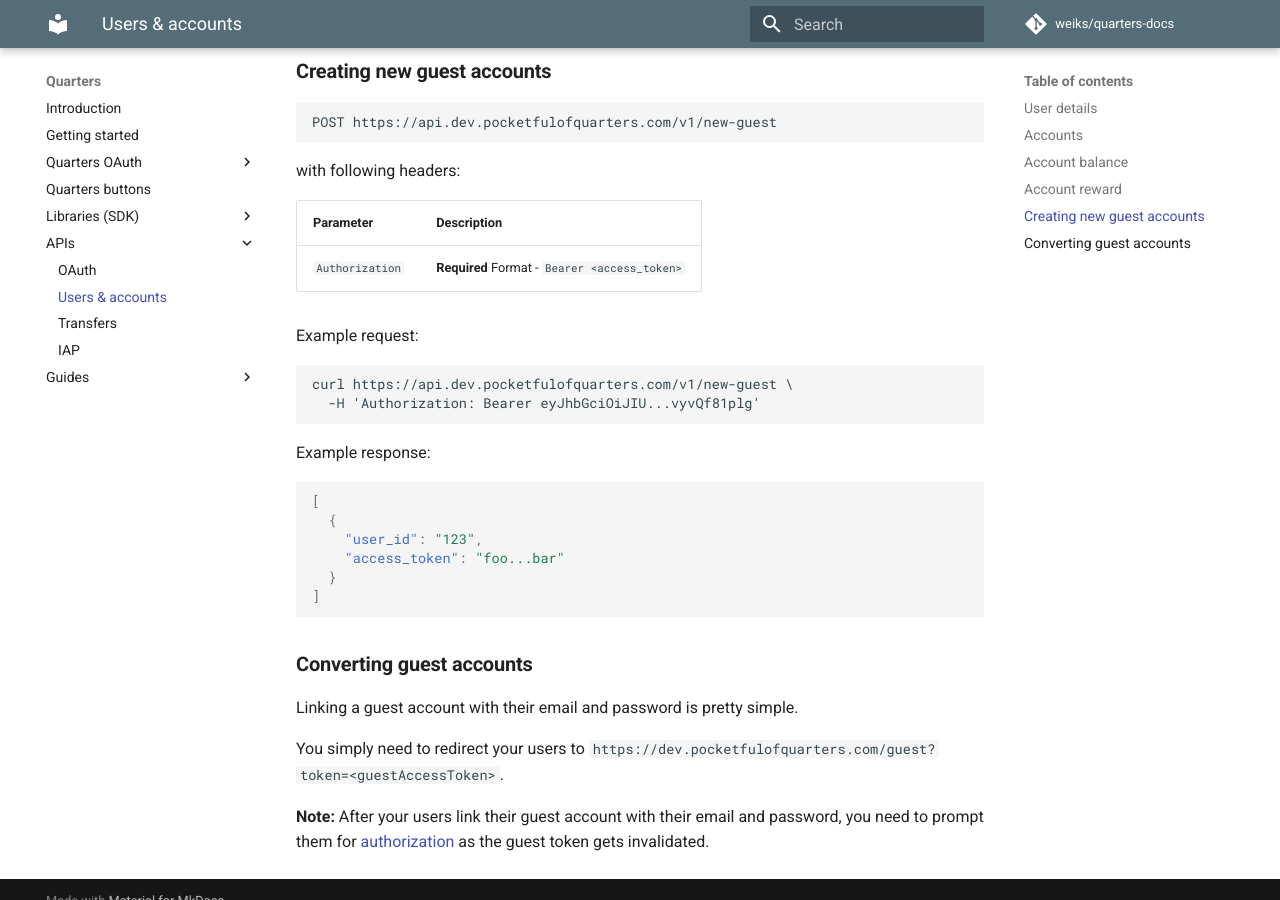
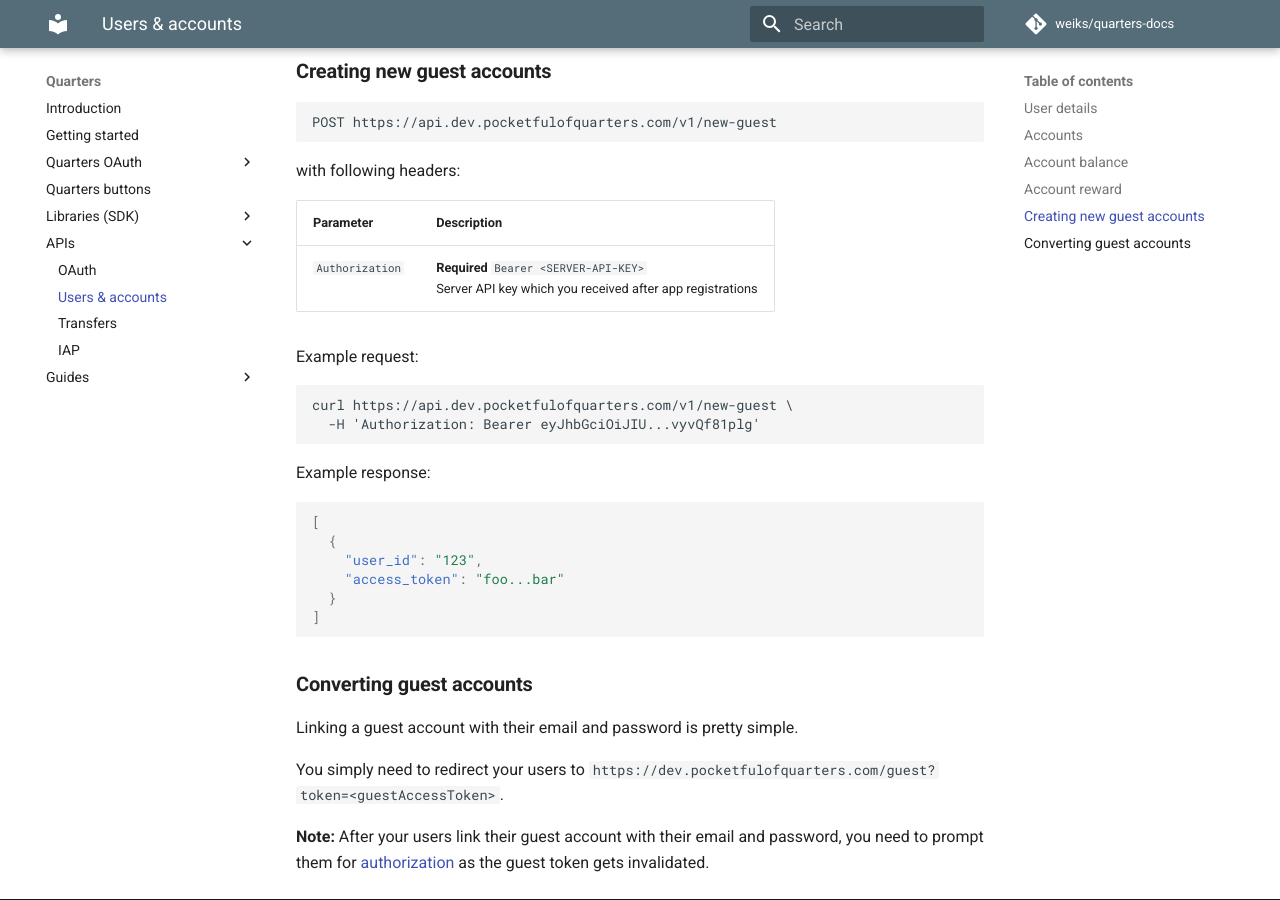
Before and after one commit to weiks/quarters-docs, an MkDocs documentation site: the page built from docs/apis/user.md, in a window 1280 px wide and 900 px high, scrolled down 3028 px. Built offline with MkDocs 1.6.1 and Material for MkDocs 9.7.7, drawn with Linux system fonts in a browser that asks for light colours; comment, search, counter and statistics services are not loaded; old or Windows-style settings are respelled for this version of MkDocs.

Commit message:
small clear up

```diff
--- a/docs/apis/user.md
+++ b/docs/apis/user.md
@@ -150,9 +150,9 @@
 
 with following headers:
 
-| Parameter       | Description                                   |
-| --------------- | --------------------------------------------- |
-| `Authorization` | **Required** Format - `Bearer <access_token>` |
+| Parameter       | Description                                                                                            |
+| --------------- | ------------------------------------------------------------------------------------------------------ |
+| `Authorization` | **Required** `Bearer <SERVER-API-KEY>` <br/> Server API key which you received after app registrations |
 
 Example request:
 
```
